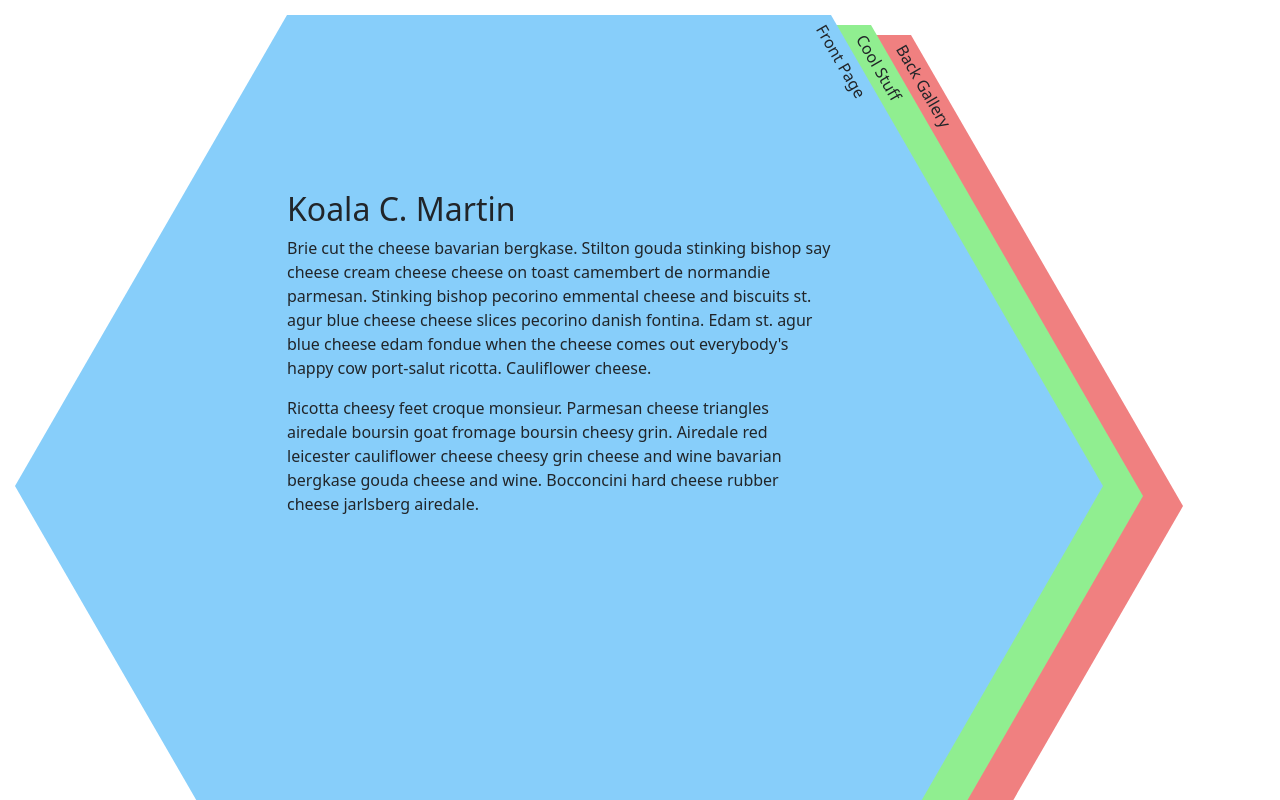
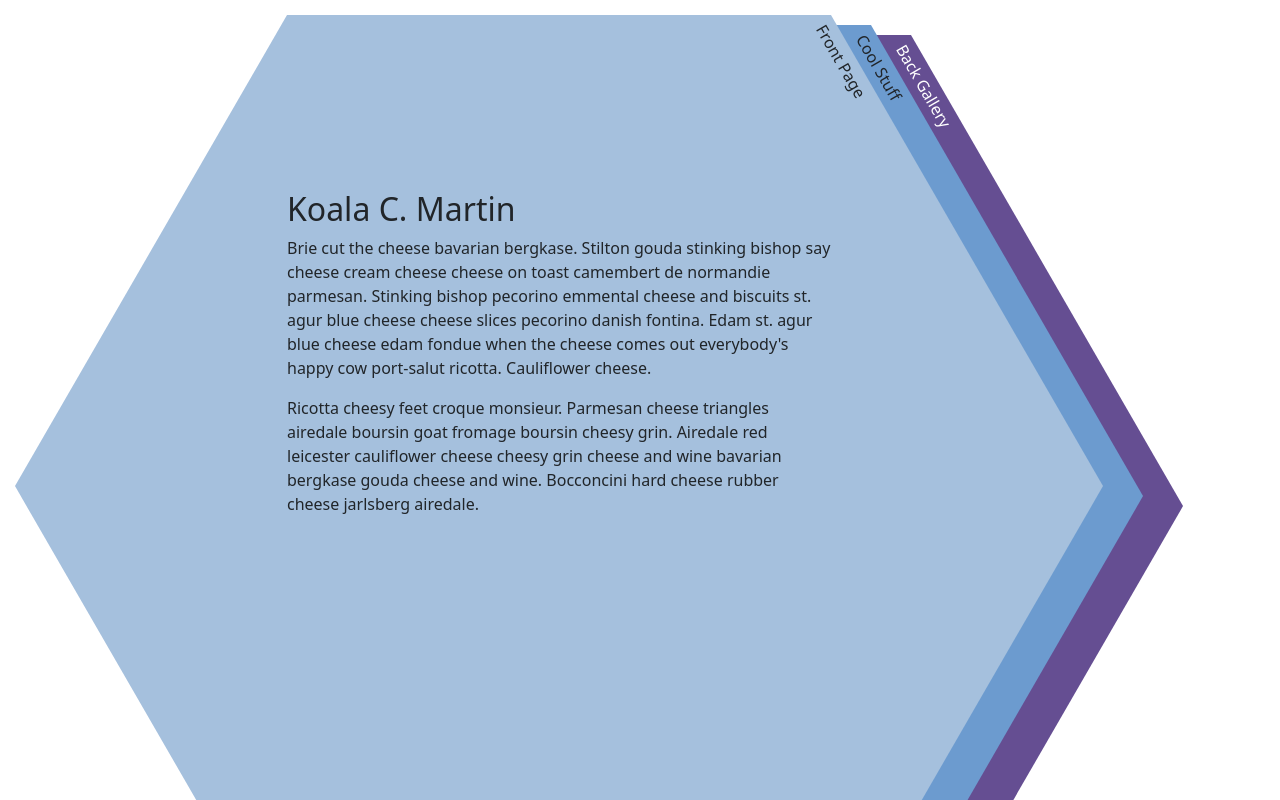
Before and after one commit to Tihifas/react-portfolio, a React (Create React App) app: page / in a window 1280 px wide. Shown: the top 800 px of the page. Built offline with nearby package versions, Linux system fonts and the light colour scheme.

Commit message:
Refactored to using themes for colors

```diff
--- a/src/App.js
+++ b/src/App.js
@@ -22,7 +22,7 @@
     window.addEventListener('resize', handleResizeWindow)
   }, []);
 
-  let hexWidth = windowWidth * 0.85;
+  let hexWidth = Math.min(windowWidth * 0.85, 1200);
   // let hexWidth = 800;
   let hRow2 = 0;
 
@@ -75,17 +75,17 @@
             <>
               <div className='app-container' style={{position: 'relative', margin: '15px'}}>
                 <HtmlHexagon
-                  backgroundColor={'lightCoral'} width={hexWidth} hRow2={hRow2} left={0} top={0}
+                  backgroundColor={'#FD8A8A'} width={hexWidth} hRow2={hRow2} left={0} top={0}
                   content={<KoalaView />} slantedHeading={<div className={'clickable-text'} onClick={slantedPressed3}>Back&nbsp;Gallery</div>}
-                  stateClass={hex3StateClass}/>
+                  extraClasses={`${hex3StateClass} ${'theme-3'}`}/>
                   <HtmlHexagon
-                    backgroundColor={'lightGreen'} width={hexWidth} hRow2={hRow2} left={0} top={0}
-                    content={<Layer2View />} slantedHeading={<div className={'clickable-text'} onClick={slantedPressed2}>Cool&nbsp;Stuff</div>}
-                    stateClass={hex2StateClass}/>
+                    backgroundColor={'#F1F7B5'} width={hexWidth} hRow2={hRow2} left={0} top={0}
+                    content={<KoalaView />} slantedHeading={<div className={'clickable-text'} onClick={slantedPressed2}>Cool&nbsp;Stuff</div>}
+                    extraClasses={`${hex2StateClass} ${'theme-2'}`}/>
                   <HtmlHexagon
-                    backgroundColor={'lightSkyBlue'} width={hexWidth} hRow2={hRow2} left={0} top={0}
+                    backgroundColor={'#A8D1D1'} width={hexWidth} hRow2={hRow2} left={0} top={0}
                     content={<KoalaView />} slantedHeading={<div className={'clickable-text'} onClick={slantedPressed1}>Front&nbsp;Page</div>}
-                    stateClass={hex1StateClass}/>
+                    extraClasses={`${hex1StateClass} ${'theme-1'}`}/>
               </div>
             </>
           }
--- a/src/Components/Geometry/HtmlHexagon.js
+++ b/src/Components/Geometry/HtmlHexagon.js
@@ -1,7 +1,7 @@
 import React from 'react'
 import QuadrantTriangle from './QuadrantTriangle';
 
-const HtmlHexagon = ({backgroundColor, width, hRow2, left, top, zIndex, content, slantedHeading, stateClass}) => {
+const HtmlHexagon = ({width, hRow2, left, top, content, slantedHeading, extraClasses}) => {
     let wTot = width;
 
     let v = 60 / 360 * 2 * Math.PI;
@@ -16,25 +16,24 @@
     let contentTop = -ky + contentDistFromTop;
 
     return (
-        <div className={`html-hexagon-container ${stateClass}`} style={{ width: wTot + 'px', height: hTot + 'px', position: 'absolute', left: left+'px', top: top+'px', isolation: 'isolate', pointerEvents:'none'}} >
+        <div className={`html-hexagon-container ${extraClasses}`} style={{ width: wTot + 'px', height: hTot + 'px', position: 'absolute', left: left+'px', top: top+'px', isolation: 'isolate', pointerEvents:'none'}} >
             <div className='html-hexagon-row-1' style={{
                 display: 'block',
                 width: '100%',
                 height: ky + 'px'
             }} >
-                <QuadrantTriangle quadrant={2} width={kx + 'px'} height={'100%'} color={backgroundColor} />
-                <div style={{
+                <QuadrantTriangle quadrant={2} width={kx + 'px'} height={'100%'} cssClasses={'background-color-1'}/>
+                <div className='background-color-1' style={{
                     display: 'inline-block',
                     width: s + 'px',
                     height: '100%',
-                    backgroundColor: backgroundColor,
                     position: 'relative'
                 }}>
                     <div className='html-hexagon-slanted-heading' style={{position:'absolute', top: '1%', left: '100%', transform: 'rotate(60deg)', transformOrigin: 'top left', zIndex: 11,  pointerEvents:'auto'}}>
                         {slantedHeading}
                         </div>
                 </div>
-                <QuadrantTriangle quadrant={1} width={kx + 'px'} height={'100%'} color={backgroundColor} />
+                <QuadrantTriangle quadrant={1} width={kx + 'px'} height={'100%'} cssClasses={'background-color-1'} />
             </div>
 
             <div className='html-hexagon-row-2' style={{
@@ -44,13 +43,12 @@
                 position: 'relative'
             }}>
 
-                <div style={{
+                <div className='background-color-1' style={{
                     display: 'inline-block',
                     width: '100%',
                     height: '100%',
-                    backgroundColor: backgroundColor
                 }}>
-                    <div style={{ width: s, position: 'relative', margin: 'auto', top: contentTop+'px' }}>
+                    <div className='html-hexagon-content' style={{ width: s, position: 'relative', margin: 'auto', top: contentTop+'px', pointerEvents: 'all' }}>
                         {content}
                     </div>
                 </div>
@@ -61,14 +59,13 @@
                 width: '100%',
                 height: ky + 'px'
             }} >
-                <QuadrantTriangle quadrant={3} width={kx + 'px'} height={'100%'} color={backgroundColor} />
-                <div style={{
+                <QuadrantTriangle quadrant={3} width={kx + 'px'} height={'100%'} cssClasses={'background-color-1'} />
+                <div className='background-color-1' style={{
                     display: 'inline-block',
                     width: s + 'px',
-                    height: '100%',
-                    backgroundColor: backgroundColor
+                    height: '100%'
                 }}></div>
-                <QuadrantTriangle quadrant={4} width={kx + 'px'} height={'100%'} color={backgroundColor} />
+                <QuadrantTriangle quadrant={4} width={kx + 'px'} height={'100%'} cssClasses={'background-color-1'} />
             </div>
         </div>
     )
--- a/src/Components/Geometry/QuadrantTriangle.js
+++ b/src/Components/Geometry/QuadrantTriangle.js
@@ -1,6 +1,6 @@
 import React from 'react'
 
-const QuadrantTriangle = ({quadrant, width, height, color}) => {
+const QuadrantTriangle = ({quadrant, width, height, cssClasses}) => {
   let clipPath = '';
     switch (quadrant){
         case 1:
@@ -19,11 +19,10 @@
             throw new Error('quadrant parameter has to be 1, 2, 3 or 4');
     }
     return (
-    <div style={{
+    <div className={cssClasses} style={{
         clipPath: clipPath,
         width: width,
         height: height,
-        backgroundColor: color,
         display: 'inline-block'
     }}></div>
   )
--- a/src/css/index.css
+++ b/src/css/index.css
@@ -41,7 +41,6 @@
   border-radius: 10px;
   padding: 10px;
   background-color: var(--color-primary-500);
-  pointer-events: all;
 }
 
 .linkbox-content {
--- a/src/css/layout.css
+++ b/src/css/layout.css
@@ -13,6 +13,22 @@
 
 .app-container {
     position: relative;
+}
+
+.theme-1 .background-color-1{
+    background-color: #A5C0DD;
+   }
+
+.theme-2  .background-color-1 {
+    background-color: #6C9BCF;
+   }
+
+.theme-3 .background-color-1 {
+ background-color: #654E92;
+}
+
+.theme-3 {
+    color: white;
 }
 
 /*--- HEXAGONS ---*/
```
